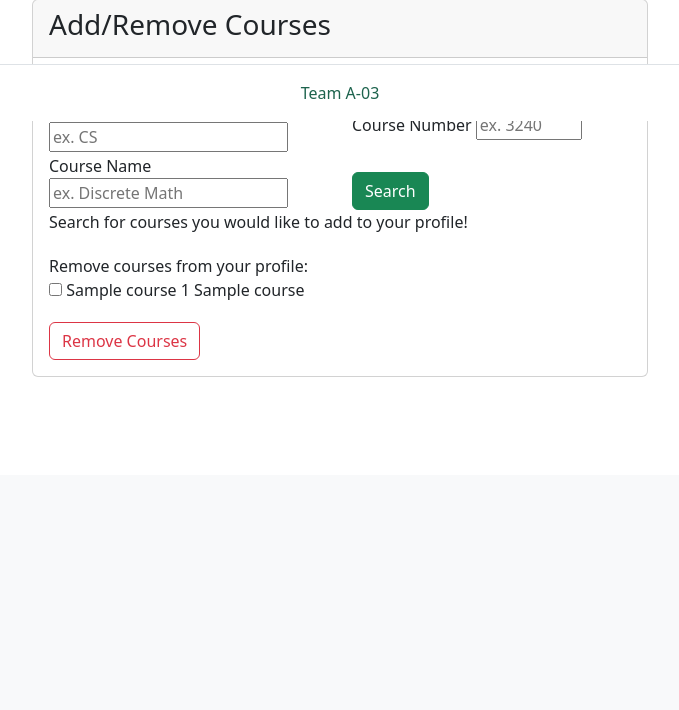
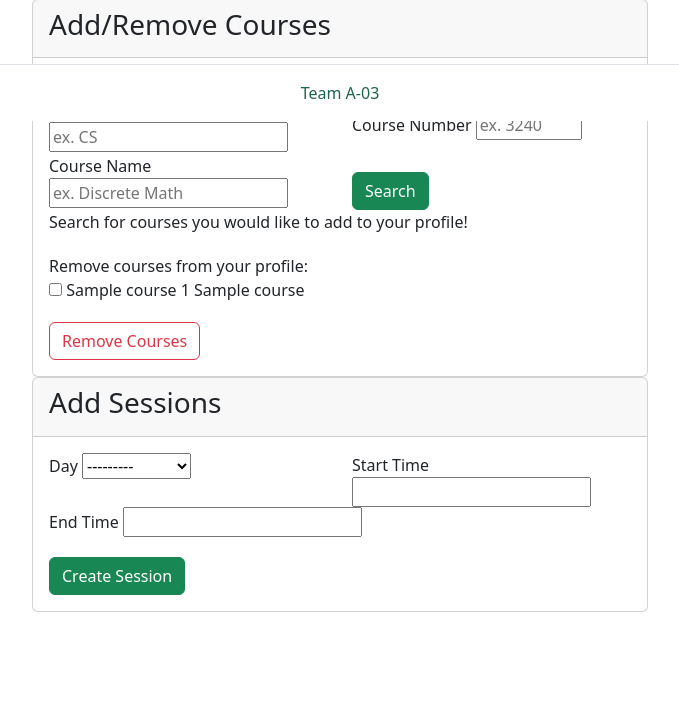
Before and after one commit to hayden-johnson02/TutorMe, a Django app: page /profile/edit/ in a window 1280 px wide. Shown: the part 679-1389 px from the top of the page, without its empty margins (300-979 px from the left). Before the commit the page ends 1056 px from the top, so only its background shows below. Run offline with Django 4.2, Linux system fonts and the light colour scheme; a user stored in the database is signed in; tables that the repository leaves empty hold one stand-in row (values such as "Sample post"); some libraries are stand-ins or nearby versions.

Commit message:
Tried to add form to create new session.

```diff
--- a/tutorme/forms.py
+++ b/tutorme/forms.py
@@ -1,6 +1,6 @@
 from django import forms
 
-from tutorme.models import Profile, Course
+from .models import Profile, Course, TutorSession
 
 
 class UserTypeForm(forms.Form):
@@ -43,3 +43,13 @@ class DynamicCourseForm(forms.Form):
             widget=forms.CheckboxSelectMultiple,
             choices=choices,
         )
+
+class CreateSessionForm(forms.ModelForm):
+    class Meta:
+        model = TutorSession
+        exclude = {'student', 'tutor'}
+        fields = {'start_time', 'end_time', 'day'}
+        widgets = {
+            'start_time': forms.TimeInput(),
+            'end_time': forms.TimeInput()
+        }
--- a/tutorme/models.py
+++ b/tutorme/models.py
@@ -53,5 +53,7 @@ class TutorSession(models.Model):
 
 class TutorRequest(models.Model):
     tutor_session = models.ForeignKey(TutorSession, on_delete=models.CASCADE)
-    description = models.TextField(max_length=600)
+    description = models.TextField(max_length=600) #Student should put course they want help for in this description
     student = models.ForeignKey(Profile, on_delete=models.CASCADE, related_name='TutorRequest_student')
+    date = models.DateField()
+    is_accepted = models.BooleanField(default=None)
--- a/tutorme/templates/edit_profile.html
+++ b/tutorme/templates/edit_profile.html
@@ -99,6 +99,39 @@
             </div>
         </div>
     {% endif %}
+    {% if user.profile.is_tutor %}
+        <div class="card">
+        <div class="card-header">
+            <h3>Add Sessions</h3>
+        </div>
+        <div class="card-body">
+            <form method="post">
+                {% csrf_token %}
+                <div class="row">
+                    <div class="col">
+                        <div>
+                            <label for="day">Day</label>
+                            {{ create_session_form.day }}
+                        </div>
+                    </div>
+                    <div class="col">
+                        <div>
+                            <label for="start_time">Start Time</label>
+                            {{ create_session_form.start_time }}
+
+                        </div>
+                    </div>
+                    <div class="col">
+                        <div>
+                            <label for="end_time">End Time</label>
+                            {{ create_session_form.end_time }}
+                        </div>
+                    </div>
+                </div>
+            <button type="submit" name="createTutorSession" class="btn btn-success" style="margin-top: 20px">Create Session</button>
+            </form>
+        </div>
+    {% endif %}
 </div>
 
 {% endif %}
--- a/tutorme/views.py
+++ b/tutorme/views.py
@@ -7,7 +7,7 @@ from django.contrib.auth.decorators import login_required
 from django.http import HttpResponseRedirect
 from django.shortcuts import redirect, render
 
-from .forms import EditProfileForm, DynamicCourseForm
+from .forms import EditProfileForm, DynamicCourseForm, CreateSessionForm
 from .models import Profile, Course
 
 app_name = 'tutorme'
@@ -118,11 +118,18 @@ def edit_profile_view(request):
                 delete_course_form = DynamicCourseForm(course_list=course_list)
             else:
                 delete_course_form = None
+    if request.method == 'POST' and 'createTutorSession' in request.POST:
+        form = CreateSessionForm(request.POST)
+        if form.is_valid():
+            form.tutor = request.user.profile
+            form.save()
 
+    createSessionForm = CreateSessionForm()
     form = EditProfileForm(instance=request.user.profile)
     return render(request, 'edit_profile.html', {'form': form, 'courses': courses, 'clist': clist,
                                                  'search_course_form': search_course_form,
-                                                 'delete_course_form': delete_course_form})
+                                                 'delete_course_form': delete_course_form,
+                                                 'create_session_form': createSessionForm})
 
 
 def create_account_view(request):
```
